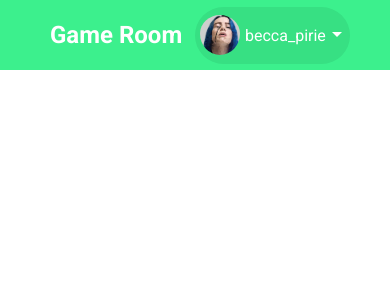
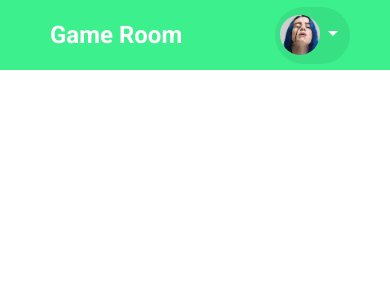
Before and after one commit to BeccaPirie/game-room, a React (Create React App) app in the folder client/: page / in a window 390 px wide. Shown: the top 300 px of the page. Built offline with nearby package versions, Linux system fonts and the light colour scheme; the HTML template or start-up script is replaced by a standard one.

Commit message:
added scss files and made nav bar responsive

```diff
--- a/client/src/components/navbar/navbar.scss
+++ b/client/src/components/navbar/navbar.scss
@@ -1,16 +1,19 @@
+@import '../../scss/variables';
+@import '../../scss/mixins';
+
 .navbarContainer {
     height: 70px;
     width: 100%;
-    background-color: #3cf08d;
+    background-color: $green;
     display: flex;
     align-items: center;
     position: sticky;
     top: 0;
     z-index: 999;
-  }
+}
 
 .navbarLeft {
-    flex: 5;
+    flex: 9;
 }
 
 .logo {
@@ -22,12 +25,11 @@
 }
 
 .navbarCentre {
-    flex: 3;
     display: none;
 }
 
 .navbarRight {
-    flex: 4;
+    flex: 3;
     display: flex;
     justify-content: flex-end;
     margin-right: 40px;
@@ -37,8 +39,8 @@
     position: relative;
     cursor: pointer;
     color: white;
-    background-color: #37e083;
-    width: 155px;
+    background-color: $darkgreen;
+    width: 75px;
     border-radius: 40px;
 }
 
@@ -51,14 +53,45 @@
 }
 
 .accountUsername {
-    position: absolute;
-    top: 50%;
-    -ms-transform: translateY(-50%);
-    transform: translateY(-50%);
+    display: none;
 }
 
 .arrow {
     position: absolute;
-    top: 15px;
-    left: 130px;
+    right: 5px;
+    @include vertically-align;
 }
+
+@media (min-width: 500px) {
+    .navbarLeft {
+        flex: 5;
+    }
+
+    .navbarCentre {
+        flex: 3;
+    }
+
+    .navbarRight {
+        flex: 4;
+        display: flex;
+        justify-content: flex-end;
+        margin-right: 40px;
+    }
+
+    .accountBtn {
+        width: 155px;
+        border-radius: 40px;
+    }
+
+    .accountUsername {
+        display: block;
+        position: absolute;
+        left: 50px;
+        font-weight: 600;
+        @include vertically-align;
+    }
+
+    .arrow {
+        left: 130px;
+    }
+}
--- /dev/null
+++ b/client/src/scss/_mixins.scss
@@ -0,0 +1,5 @@
+@mixin vertically-align {
+    top: 50%;
+    -ms-transform: translateY(-50%);
+    transform: translateY(-50%);
+}
--- /dev/null
+++ b/client/src/scss/_variables.scss
@@ -0,0 +1,2 @@
+$green: #3cf08d;
+$darkgreen: #37e083;
```
Also changed, not shown: client/src/components/navbar/Navbar.jsx (+4 -5 lines).
